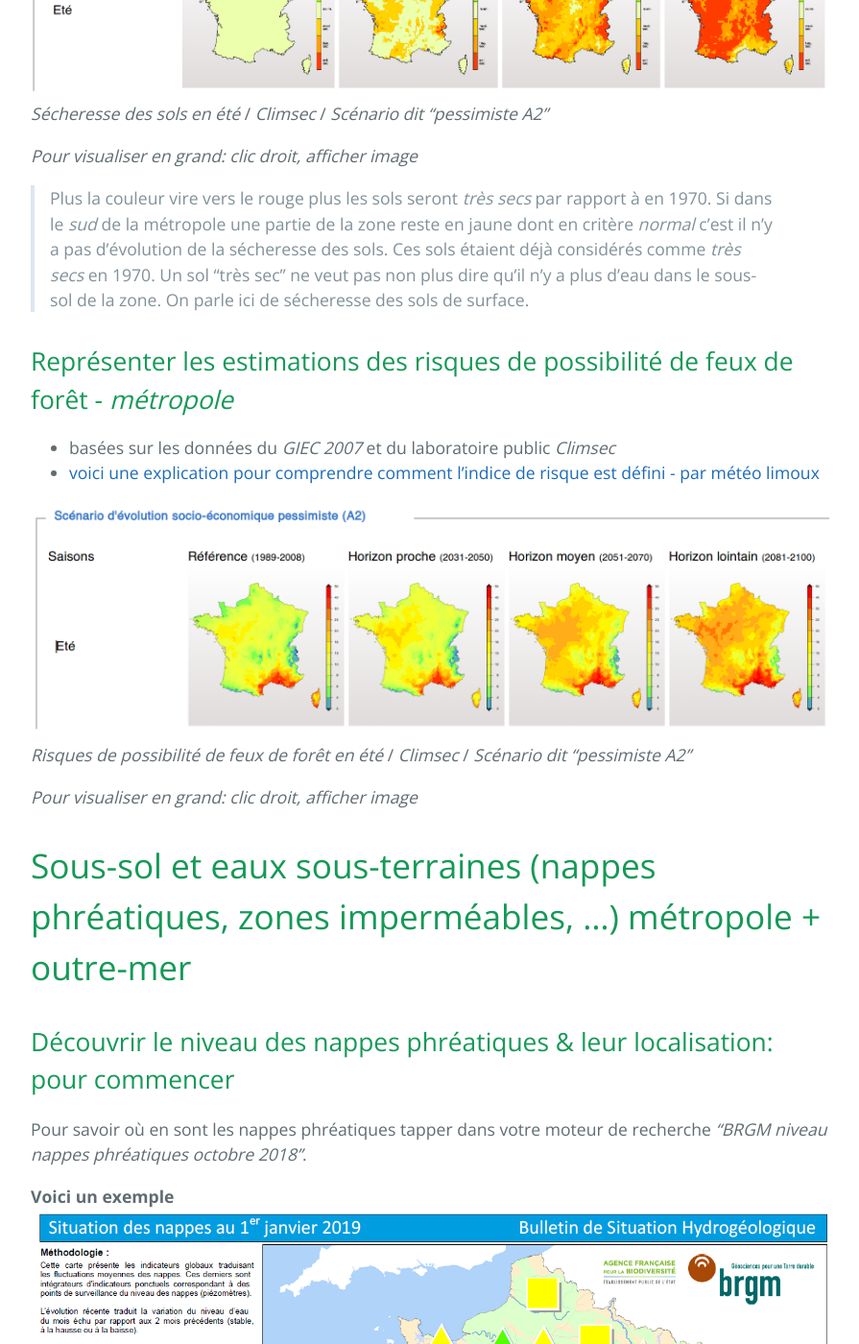
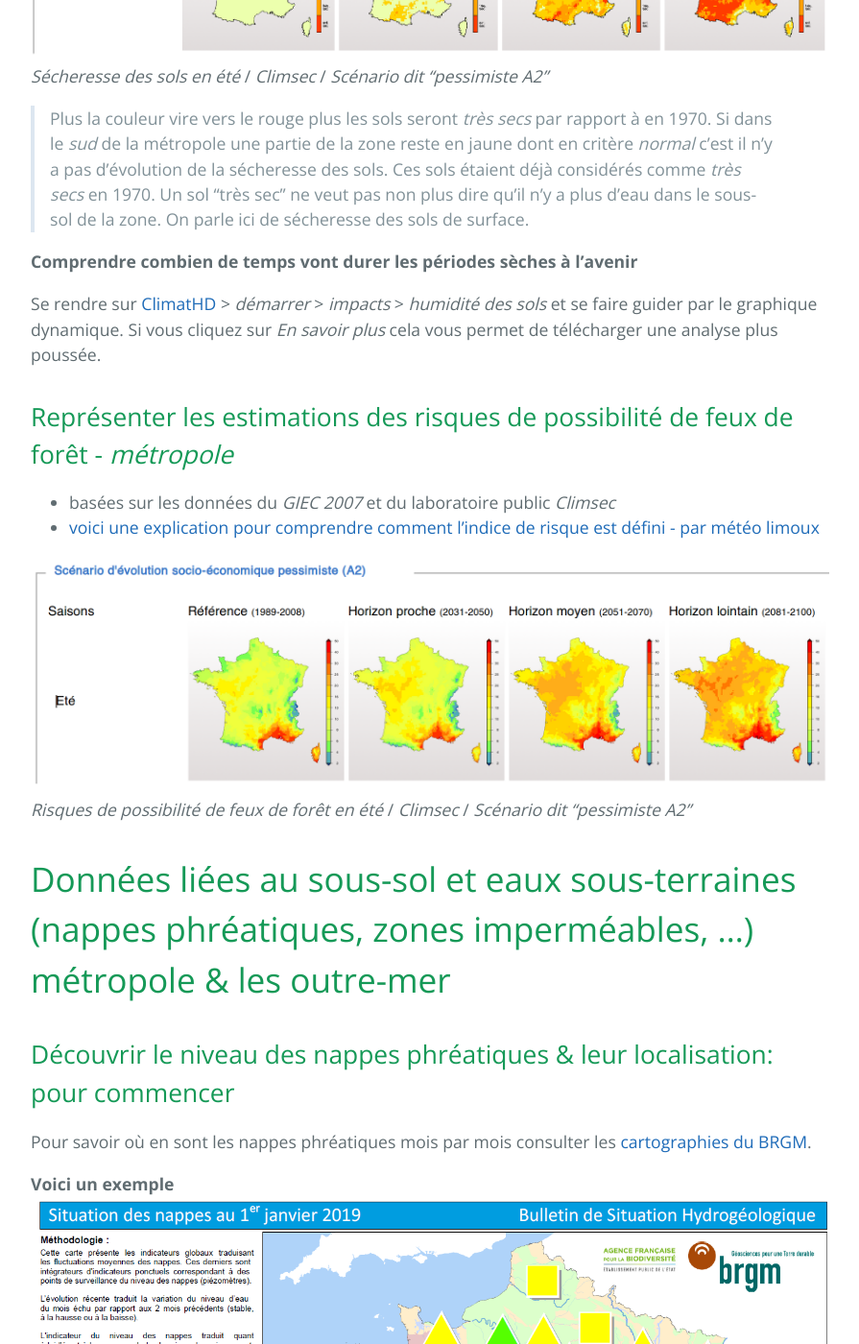
Before and after one commit to secheresses/Ancien-site, a Jekyll site: the page built from pages/donnees.md, in a window 1280 px wide and 1400 px high, scrolled down 3664 px. Shown: the whole window at 96% size, without its empty margins (192-1087 px from the left). Built offline with Jekyll 4.4.1, drawn with Linux system fonts in a browser that asks for light colours; some of the changed text lies outside the part shown.

Commit message:
ajout descriptif données

```diff
--- a/_layouts/default.html
+++ b/_layouts/default.html
@@ -26,9 +26,9 @@
       <h1 class="project-name">{{ page.title | default: site.title | default: site.github.repository_name }}</h1>
       <h2 class="project-tagline">Cellule indépendante pour anticiper des (zones à) risques amplifiés par le changement climatique</h2>
         <a href="https://anticiper.github.io" class="btn">Accueil</a>
-        <a href="https://anticiper.github.io/ravitaillements" class="btn"><strng>Où sont/seront les zones à ravitaillement en eau potable - <em>métropole</em> et <em>doms?</em></strng></a>
         <a href="https://anticiper.github.io/methode" class="btn">Méthode d'investigation</a>
-        <a href="https://anticiper.github.io/donnees" class="btn">Données utilisales</a>
+        <a href="https://anticiper.github.io/donnees" class="btn">Données</a>
+        <a href="https://anticiper.github.io/ravitaillements" class="btn"><strng>Zones à risque de pénuries en eau potable- métropole & outre-mer</a>
     </header>
 
     <main id="content" class="main-content" role="main">
--- a/pages/donnees.md
+++ b/pages/donnees.md
@@ -4,7 +4,7 @@ title: Données géographiques brutes / sources
 permalink: /donnees
 ---
 
-# Prévisions climatiques
+# Données liées aux prévisions climatiques pour la métropole & les outre-mer
 
 > Les principaux jeux de données brutes que nous utilisons sont ceux du *Groupe d'experts intergouvernemental sur l'évolution du climat (GIEC)*. Une des manières les plus simples d'exploiter leurs données est d'utiliser le visualiseur [*Drias*](http://drias-climat.fr/).
 
@@ -12,14 +12,12 @@ Représenter les estimations des évolutions de températures jusqu'aux environ
 ---
 
 * basées sur les données du *GIEC 2014*
-* pour les mesures des évolutions des températures entre 2014 et aujourd'hui consultez [*Climat HD*](http://www.meteofrance.fr/climat-passe-et-futur/climathd)
+* si vous souhaitez suivre les évolutions depuis 2014 jusqu'à aujourd'hui se rendre sur [ClimatHD](http://www.meteofrance.fr/climat-passe-et-futur/climathd) > *démarrer* > *températures*
 
 Le visualiseur avancé ([cliquez ici](http://drias-climat.fr/decouverte/carte/experience?region=SAFRAN&generation=rcp)) va vous permettre de représenter différents critères comme *par an le nombre de journées d'été (le nombre de jours présentant une température supérieure à 25°C)* jusqu'à un horizon lointain. Ce qui donne par exemple ceci:
 
 ![Journées d'été](../pages/images/climatjourneesete.png)
 *Drias, données Météo-France, CERFACS, IPSL* / *Scénario sans politique climatique 8,5*
-
-*Pour visualiser en grand: clic droit, afficher image*
 
 **Vous avez la possibilité de représenter les estimations des données suivantes sur plusieurs horizons par mois, saisons, années**
 * Température moyenne - °C
@@ -46,13 +44,13 @@ Représenter les estimations des évolutions des précipitations jusqu'aux envir
 ---
 
 * basées sur les données du *GIEC 2014*
-* pour les mesures des évolutions des températures entre 2014 et aujourd'hui consultez [*Climat HD*](http://www.meteofrance.fr/climat-passe-et-futur/climathd)
+* si vous souhaitez suivre les évolutions depuis 2014 jusqu'à aujourd'hui se rendre sur [ClimatHD](http://www.meteofrance.fr/climat-passe-et-futur/climathd) > *démarrer* > *précipitations*
+
 
 Le visualiseur avancé ([cliquez ici](http://drias-climat.fr/decouverte/carte/experience?region=SAFRAN&generation=rcp)) va vous permettre de représenter différents critères comme le *les anomalies de précipitations intenses en été* sur plusieurs horizons. Ce qui donne par exemple ceci:
 
 ![Anomalies de precipitations](../pages/images/anomaliesprecipitationsete.png)
 *Drias, données Météo-France, CERFACS, IPSL* / *Scénario sans politique climatique 8,5*
-*Pour visualiser en grand: clic droit, afficher image*
 
 > La carte ci dessus n'est pas évidente à lire mais nous donne des renseignements précieux. Dans l'horizon de référence (disons qu'il s'agissait de l'an 1990) on voit qu'il y a déjà dans le *sud de la métropole* des *précipitations intenses supérieures entre 80 et 85%* (en violet). Cala signifie que 80 à 85% des pluies y sont intenses. Dans l'horizon proche déjà on voit ce nombre de précipitations intenses augmenter avec une estimation de +10%. Autrement dit 90-95% des précipitations qui sont intenses. Pour la Bretagne où il pleut beaucoup en terme de *cumul* mais de manière régulière on part dans l'horizon de référence avec moins de 55% de précipitations intenses. Lorsqu'on regarde les anomalies il faut à chaque fois regarder d'où on part et comment ça évolue.
 
@@ -75,14 +73,18 @@ Représenter les estimations de la sécheresse des sols jusqu'aux environ 2070 -
 * basées sur les données du *GIEC 2007* et du laboratoire public *Climsec*
 * [voici une explication pour comprendre pourquoi et comment ils mesurent la sécheresse des sols](https://www.umr-cnrm.fr/spip.php?article605)
 
+**Visualiser les données de la sécheresse des sols**
+
 Le visualiseur du Climsec-Drias ([cliquez ici](http://drias-climat.fr/decouverte/carte/climsec/experience)) va vous permettre de représenter l'évolution de la sécheresse des sols nommée *Indicateur sècheresse d'humidité des sols (SSWI)*. Ce qui donne ceci pour avec le *scénario pessimiste* pour les *étés*:
 
 ![Sécheresses](../pages/images/anomaliessecheresses.png)
 *Sécheresse des sols en été* / *Climsec* / *Scénario dit "pessimiste A2"*
 
-*Pour visualiser en grand: clic droit, afficher image*
+> Plus la couleur vire vers le rouge plus les sols seront *très secs* par rapport à en 1970. Si dans le *sud* de la métropole une partie de la zone reste en jaune dont en critère *normal* c'est il n'y a pas d'évolution de la sécheresse des sols. Ces sols étaient déjà considérés comme *très secs* en 1970. Un sol "très sec" ne veut pas non plus dire qu'il n'y a plus d'eau dans le sous-sol de la zone. On parle ici de sécheresse des sols de surface.
 
-> Plus la couleur vire vers le rouge plus les sols seront *très secs* par rapport à en 1970. Si dans le *sud* de la métropole une partie de la zone reste en jaune dont en critère *normal* c'est il n'y a pas d'évolution de la sécheresse des sols. Ces sols étaient déjà considérés comme *très secs* en 1970. Un sol "très sec" ne veut pas non plus dire qu'il n'y a plus d'eau dans le sous-sol de la zone. On parle ici de sécheresse des sols de surface.
+**Comprendre combien de temps vont durer les périodes sèches à l'avenir**
+
+Se rendre sur [ClimatHD](http://www.meteofrance.fr/climat-passe-et-futur/climathd) > *démarrer* > *impacts* > *humidité des sols* et se faire guider par le graphique dynamique. Si vous cliquez sur *En savoir plus* cela vous permet de télécharger une analyse plus poussée.
 
 Représenter les estimations des risques de possibilité de feux de forêt - *métropole*
 ---
@@ -93,13 +95,11 @@ Représenter les estimations des risques de possibilité de feux de forêt - *m
 ![Risque de feux](../pages/images/feudeforet.png)
 *Risques de possibilité de feux de forêt en été* / *Climsec* / *Scénario dit "pessimiste A2"*
 
-*Pour visualiser en grand: clic droit, afficher image*
-
-# Sous-sol et eaux sous-terraines (nappes phréatiques, zones imperméables, ...) métropole + outre-mer
+# Données liées au sous-sol et eaux sous-terraines (nappes phréatiques, zones imperméables, ...) métropole & les outre-mer
 
 Découvrir le niveau des nappes phréatiques & leur localisation: pour commencer
 ---
-Pour savoir où en sont les nappes phréatiques tapper dans votre moteur de recherche *"BRGM niveau nappes phréatiques octobre 2018"*.
+Pour savoir où en sont les nappes phréatiques mois par mois consulter les [cartographies du BRGM](https://www.brgm.fr/presse/liste-publications-presse?typepresse%5B0%5D=17&activites%5B0%5D=24).
 
 **Voici un exemple**
 ![BRGM état nappes](../pages/images/brgm-nappes.png)
```
Also changed, not shown: index.md (+1 -1 lines), README.md, 4 other files.
